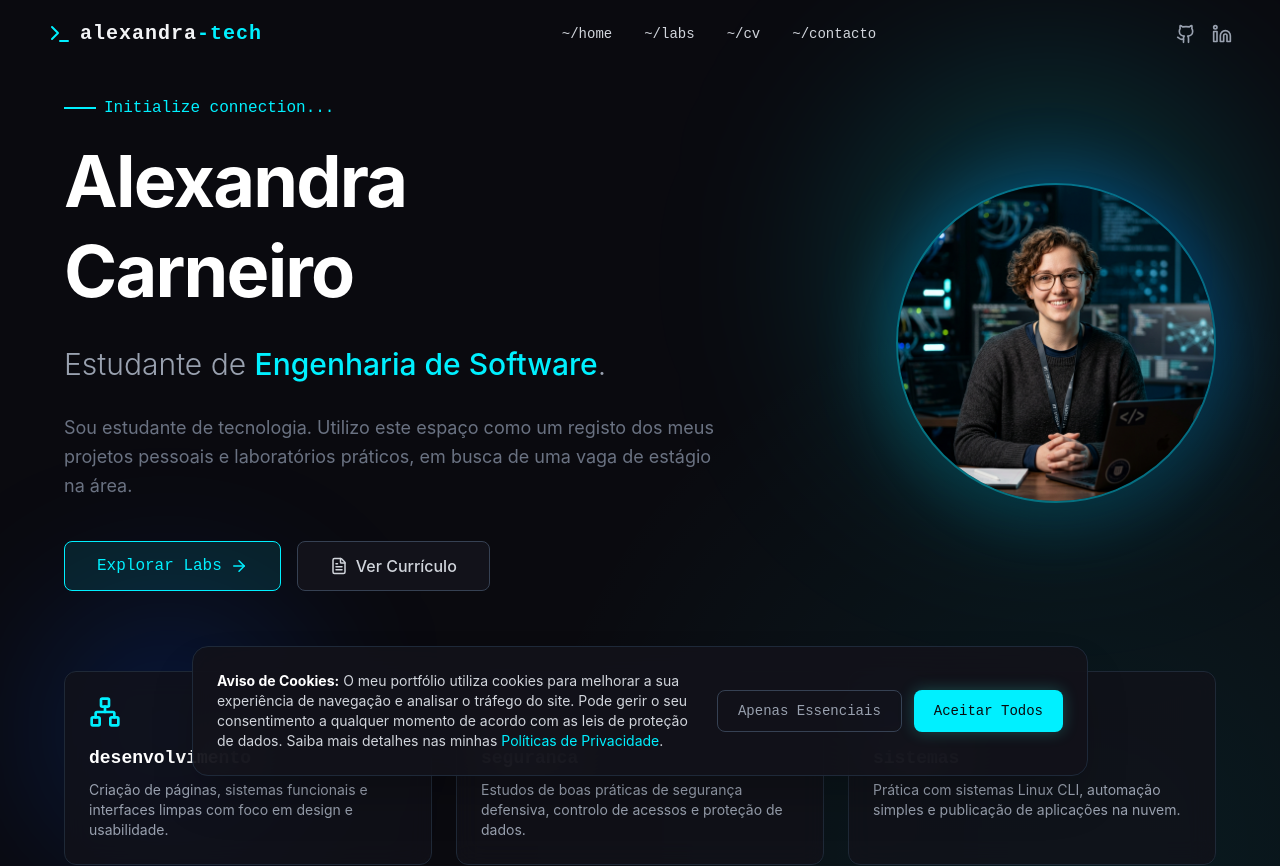
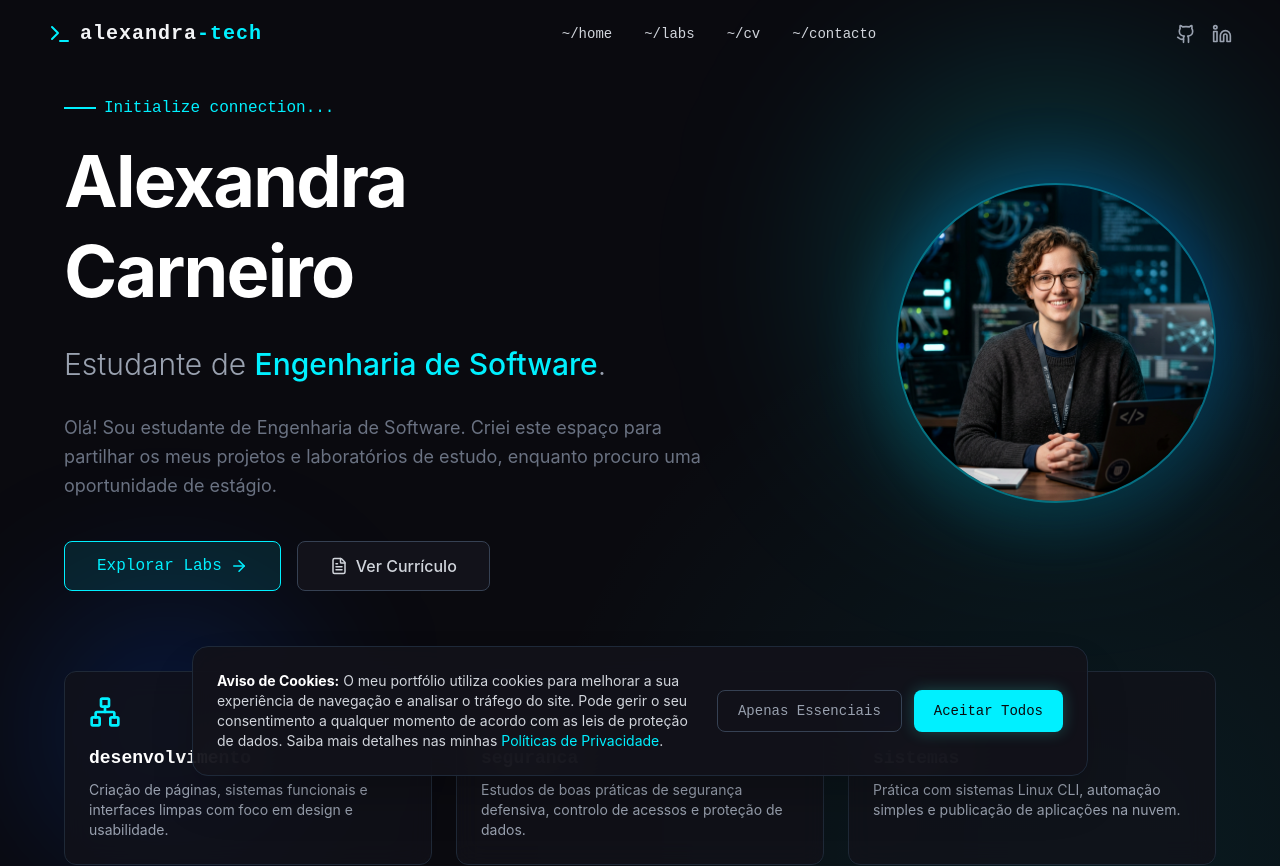
Before and after one commit to alexandra-carneiro/alexandra-tech, a React (Vite) app: page / in a window 1280 px wide. Shown: the top 866 px of the page. Built offline with nearby package versions, Linux system fonts and the light colour scheme.

Commit message:
fix: update bio with user chosen welcoming phrasing

```diff
--- a/src/components/Hero.tsx
+++ b/src/components/Hero.tsx
@@ -32,7 +32,7 @@ export function Hero() {
           </h2>
 
           <p className="text-gray-500 mb-10 max-w-2xl leading-relaxed text-lg">
-            Sou estudante de tecnologia. Utilizo este espaço como um registo dos meus projetos pessoais e laboratórios práticos, em busca de uma vaga de estágio na área.
+            Olá! Sou estudante de Engenharia de Software. Criei este espaço para partilhar os meus projetos e laboratórios de estudo, enquanto procuro uma oportunidade de estágio.
           </p>
 
           <div className="flex flex-wrap gap-4">
```
